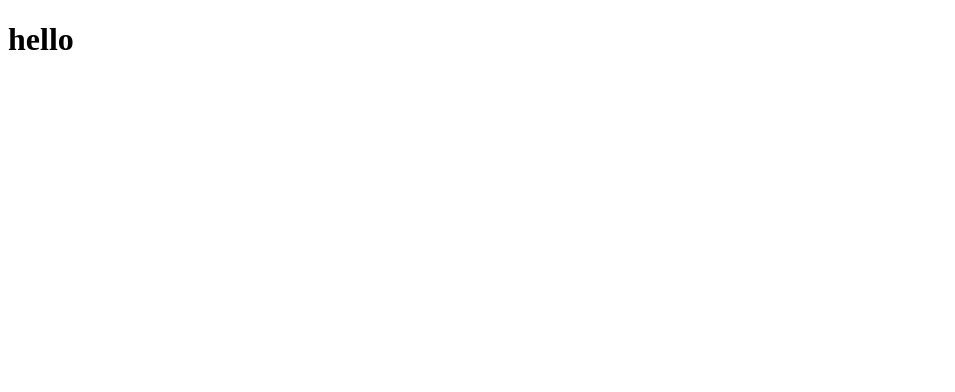
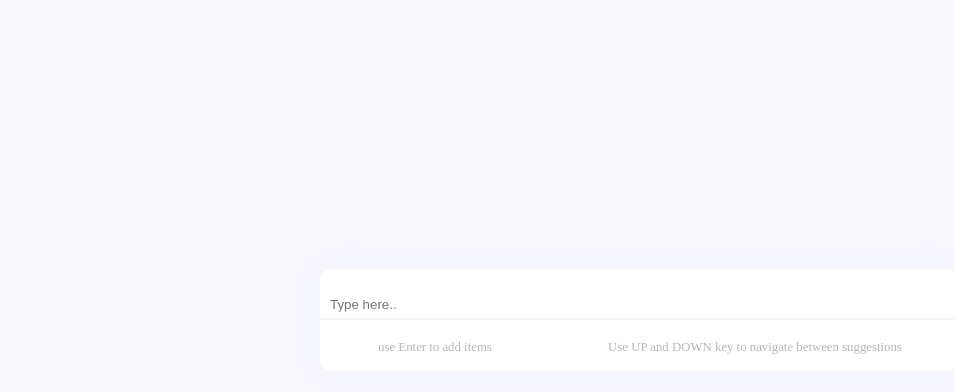
Before and after one commit to RishabhVerma098/zenatrixTask, a React (Create React App) app: page / in a window 1280 px wide. Shown: the top 392 px of the page, without its empty margins (0-955 px from the left). Built offline with nearby package versions, Linux system fonts and the light colour scheme.

Commit message:
basic setup

```diff
--- /dev/null
+++ b/src/App.css
@@ -0,0 +1,14 @@
+* {
+  margin: 0 auto;
+  padding: 0;
+  box-sizing: border-box;
+  --backgroundColor: #faf9ff;
+  --selectColor: #ebeaf2;
+  --darkPink: #f3f6fd;
+}
+
+.App {
+  height: 100vh;
+  width: 100%;
+  background-color: var(--backgroundColor);
+}
--- a/src/App.js
+++ b/src/App.js
@@ -1,9 +1,10 @@
 import React from "react";
-
+import SearchBar from "./components/searchBar";
+import "./App.css";
 function App() {
   return (
     <div className="App">
-      <h1>hello</h1>
+      <SearchBar />
     </div>
   );
 }
--- /dev/null
+++ b/src/components/searchBar.css
@@ -0,0 +1,35 @@
+.search-bar {
+  position: absolute;
+  top: 40%;
+  left: 50%;
+  transform: translate(-50%, -50%);
+  width: 50%;
+  height: min-content;
+  border-radius: 10px;
+  background-color: white;
+  box-shadow: 0px 0px 36px 14px rgba(243, 246, 253, 0.91);
+}
+
+.search-bar input {
+  margin-top: 20px;
+  margin-bottom: 20px;
+  width: 100%;
+  height: 30px;
+  border: none;
+  border-bottom: 1px solid rgb(236, 236, 236);
+  padding-left: 10px;
+}
+
+.search-bar input:focus {
+  outline: none;
+}
+
+.search-bar .des {
+  display: flex;
+  padding-bottom: 1rem;
+}
+
+.search-bar .des p {
+  font-size: 0.8rem;
+  color: rgb(182, 182, 182);
+}
--- /dev/null
+++ b/src/components/searchBar.js
@@ -0,0 +1,15 @@
+import React from "react";
+import "./searchBar.css";
+function SearchBar() {
+  return (
+    <div className="search-bar">
+      <input type="text" placeholder="Type here.." value=""></input>
+      <div className="des">
+        <p>use Enter to add items</p>
+        <p>Use UP and DOWN key to navigate between suggestions</p>
+      </div>
+    </div>
+  );
+}
+
+export default SearchBar;
```
